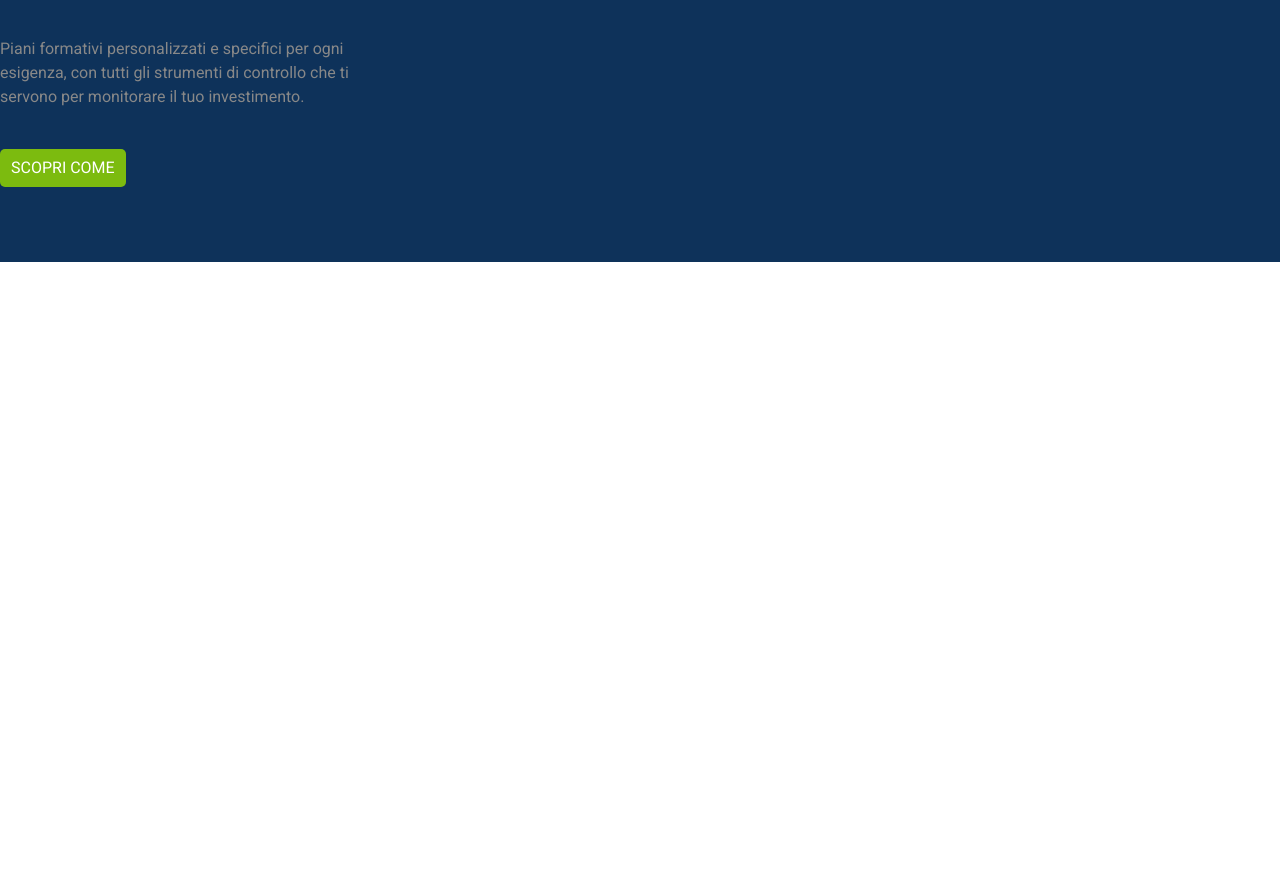
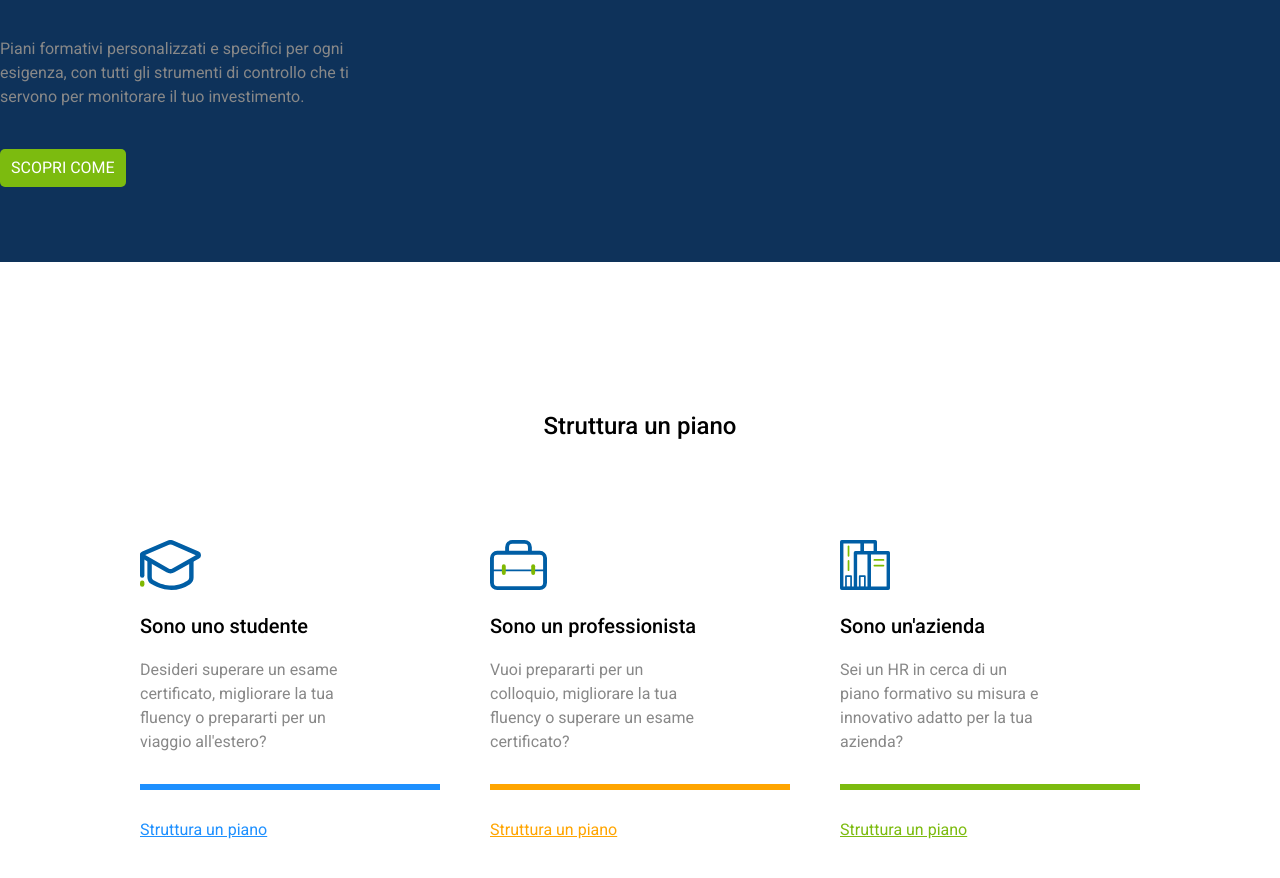
Before and after one commit to AndreaBaronchelli/htmlcss-fluentify, a plain HTML site: page index.html in a window 1280 px wide. Shown: the part 3840-4718 px from the top of the page. Before the commit the page ends 4102 px from the top, so only its background shows below. Drawn offline with Linux system fonts and the light colour scheme.

Commit message:
add create a plan section

```diff
--- a/css/style.css
+++ b/css/style.css
@@ -425,6 +425,83 @@ hr {
     color: dodgerblue;
 }
 
+/* CREATE A PLAN */
+.plan {
+    height: 600px;
+}
+
+.plan .container {
+    width: 1000px;
+}
+
+.plan h2 {
+    margin-top: 150px;
+    text-align: center;
+}
+
+.plan .tab {
+    margin-top: 100px;
+}
+
+.plan .col {
+    width: 30%;
+    margin-right: 5%;
+}
+
+.plan .col:last-child {
+    margin-right: 0;
+}
+
+.plan .col img {
+    height: 50px;
+}
+
+.plan .col h3 {
+    margin: 20px auto;
+    font-size: 20px;
+}
+
+.plan .col p {
+    height: 20%;
+    max-width: 70%;
+    margin-bottom: 30px;
+    line-height: 1.5;
+    color: #888888;
+}
+
+.plan .col hr {
+    margin-bottom: 30px;
+    height: 6px;
+    border: transparent;
+}
+
+.plan .col.left hr{
+    background-color: dodgerblue;
+}
+.plan .col.left a {
+    color: dodgerblue;
+}
+
+.plan .col.center hr{
+    background-color: orange;
+}
+.plan .col.center a {
+    color: orange;
+}
+
+.plan .col.right hr{
+    background-color: #7CBB0F;
+}
+.plan .col.right a {
+    color: #7CBB0F;
+}
+
+.plan .col a:hover {
+    color: blue;
+}
+
+
+
 /* HELPER */
 .btn.btn-green.fixed {
     bottom: 0;
--- a/index.html
+++ b/index.html
@@ -174,7 +174,34 @@
     </section>
 
     <!-- CREATE A PLAN -->
-    <section class="plan"></section>
+    <section class="plan">
+        <div class="container">
+            <h2>Struttura un piano</h2>
+            <div class="tab clearfix">
+                <div class="col left float-left">
+                    <img src="./img/student.svg" alt="Student Image">
+                    <h3>Sono uno studente</h3>
+                    <p>Desideri superare un esame certificato, migliorare la tua fluency o prepararti per un viaggio all'estero?</p>
+                    <hr>
+                    <a href="#">Struttura un piano</a>
+                </div>
+                <div class="col center float-left">
+                    <img src="./img/worker.svg" alt="Worker Image">
+                    <h3>Sono un professionista</h3>
+                    <p>Vuoi prepararti per un colloquio, migliorare la tua fluency o superare un esame certificato?</p>
+                    <hr>
+                    <a href="#">Struttura un piano</a>
+                </div>
+                <div class="col right float-left">
+                    <img src="./img/business.svg" alt="Business Image">
+                    <h3>Sono un'azienda</h3>
+                    <p>Sei un HR in cerca di un piano formativo su misura e innovativo adatto per la tua azienda?</p>
+                    <hr>
+                    <a href="#">Struttura un piano</a>
+                </div>
+            </div>
+        </div>
+    </section>
 
     <!-- FAQ -->
     <section class="faq"></section>
```
